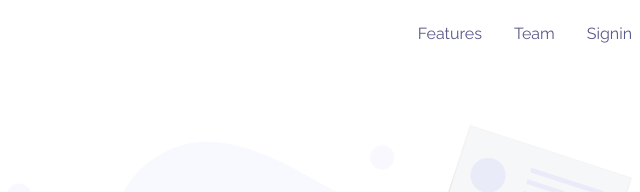
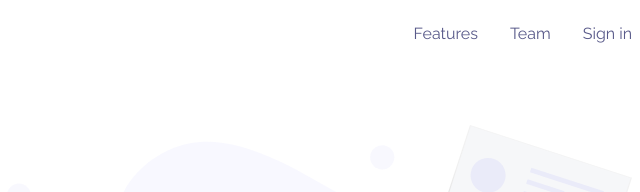
Before and after one commit to gayathri1970/fylo, a plain HTML site: page index.html in a window 1280 px wide. Shown: the top 192 px of the page, 640-1280 px from the left. Drawn offline with nearby package versions, Linux system fonts and the light colour scheme.

Commit message:
edited a text

```diff
--- a/index.html
+++ b/index.html
@@ -44,7 +44,7 @@
           <ul>
             <li><a href="#">Features</a></li>
             <li><a href="#">Team</a></li>
-            <li><a href="#">Signin</a></li>
+            <li><a href="#">Sign in</a></li>
           </ul>
         </nav>
       </div>
```
